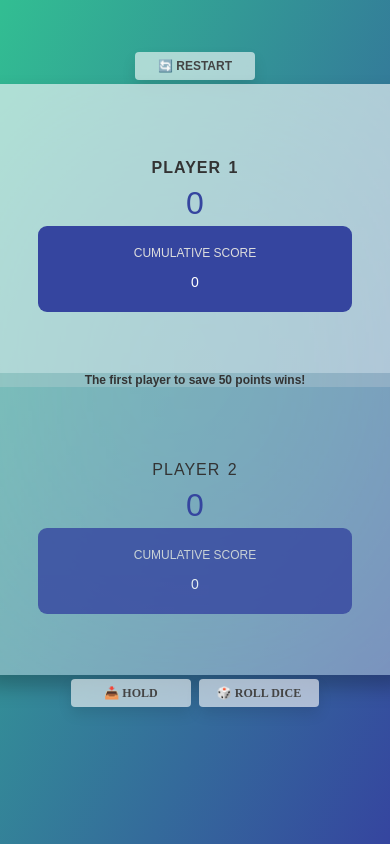
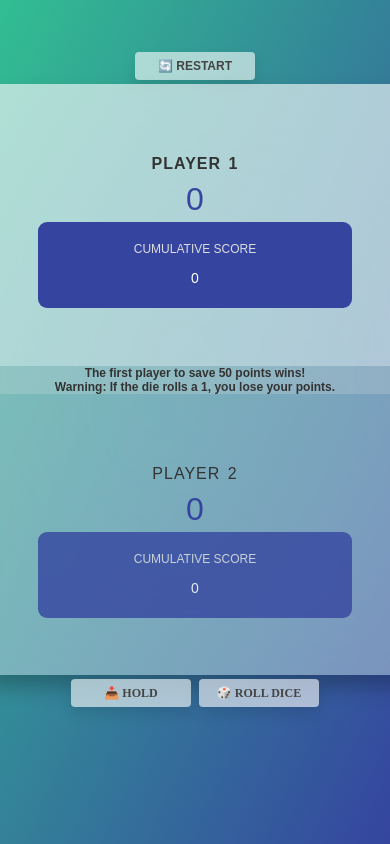
Before and after one commit to r3d-f3nix/50PointsGame, a plain HTML site: page index.html in a window 390 px wide. Drawn offline with Linux system fonts and the light colour scheme; files whose address does not match are found by name.

Commit message:
modified:   style.css Web responsiveness update .html: Instuactions added to the game H1 Content text

```diff
--- a/index.html
+++ b/index.html
@@ -19,7 +19,7 @@
           <p class="current-score" id="current--0">0</p>
         </div>
       </section>
-      <h1>The first player to save 50 points wins!</h1>
+      <h1>The first player to save 50 points wins!<br>Warning: If the die rolls a 1, you lose your points.</h1>
       <section class="player player--1">
         <h2 class="name" id="name--1">Player 2</h2>
         <p class="score" id="score--1">24</p>
```
